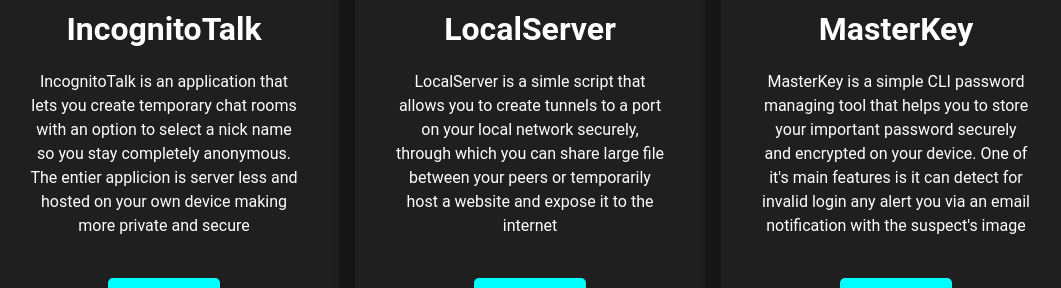
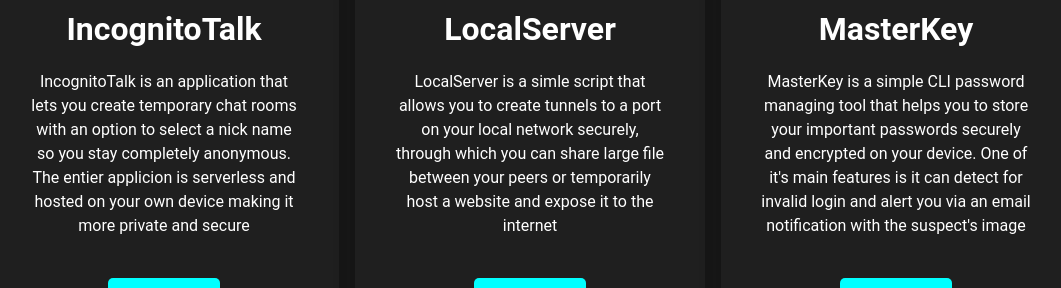
Before and after one commit to TheSudoersClub/thesudoersclub.github.io, a plain HTML site: page projects/index.html in a window 1280 px wide. Shown: the part 172-460 px from the top of the page, without its empty margins (110-1171 px from the left). Drawn offline with Linux system fonts and the light colour scheme.

Commit message:
update text

```diff
--- a/projects/index.html
+++ b/projects/index.html
@@ -22,8 +22,8 @@
         </div>
         <div class="project-description">
           <p>IncognitoTalk is an application that lets you create temporary chat rooms with an option to select a nick
-            name so you stay completely anonymous. The entier applicion is server less and hosted on your own device
-            making more private and secure</p>
+            name so you stay completely anonymous. The entier applicion is serverless and hosted on your own device
+            making it more private and secure</p>
         </div>
         <div class="view-project-button">
           <a href="https://thesudoersclub.github.io/projects/incognitotalk" target="_blank">
@@ -59,9 +59,9 @@
           <h1>MasterKey</h1>
         </div>
         <div class="project-description">
-          <p>MasterKey is a simple CLI password managing tool that helps you to store your important password securely
+          <p>MasterKey is a simple CLI password managing tool that helps you to store your important passwords securely
             and
-            encrypted on your device. One of it's main features is it can detect for invalid login any alert you via an
+            encrypted on your device. One of it's main features is it can detect for invalid login and alert you via an
             email notification with the suspect's image</p>
         </div>
         <div class="view-project-button">
```
